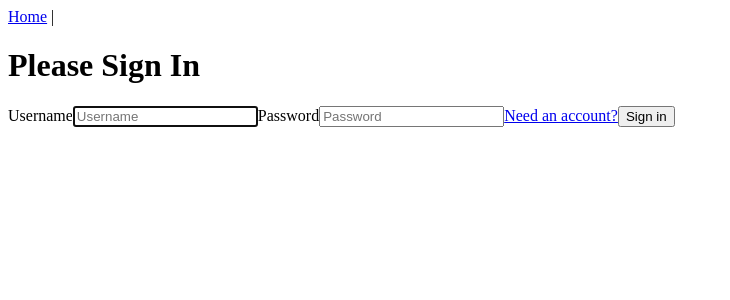
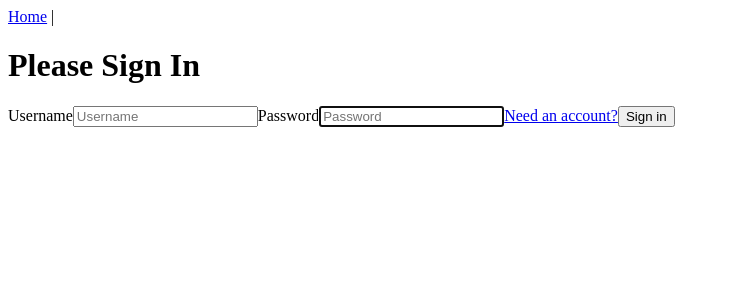
Before and after one commit to wgladnick/tender, a Vue app in the folder vue/: page /login in a window 1280 px wide. Shown: the top 300 px of the page, without its empty margins (0-730 px from the left). Built offline with nearby package versions, Linux system fonts and the light colour scheme.

Commit message:
Added notes to Vue Components

```diff
--- a/vue/src/router/index.js
+++ b/vue/src/router/index.js
@@ -57,7 +57,8 @@ const router = new Router({
 })
 
 router.beforeEach((to, from, next) => {
-  // Determine if the route requires Authentication
+
+  // Determines if the route requires Authentication
   const requiresAuth = to.matched.some(x => x.meta.requiresAuth);
 
   // If it does and they are not logged in, send the user to "/login"
--- a/vue/src/views/Home.vue
+++ b/vue/src/views/Home.vue
@@ -3,10 +3,15 @@
     <h1>Home</h1>
     <p>You must be authenticated to see this</p>
   </div>
+
 </template>
 
 <script>
+
+
 export default {
+
+
   name: "home"
 };
 </script>
--- a/vue/src/views/Login.vue
+++ b/vue/src/views/Login.vue
@@ -1,18 +1,30 @@
 <template>
+<!-- Container -->
   <div id="login" class="text-center">
+
+    <!-- Login Form -->
     <form class="form-signin" @submit.prevent="login">
+      <!--Heading -->
       <h1 class="h3 mb-3 font-weight-normal">Please Sign In</h1>
+
+        <!-- Danger Alert when credentials are invalid -->
       <div
         class="alert alert-danger"
         role="alert"
         v-if="invalidCredentials"
       >Invalid username and password!</div>
+
+        <!-- Success Alert when registration in successful -->
       <div
         class="alert alert-success"
         role="alert"
         v-if="this.$route.query.registration"
       >Thank you for registering, please sign in.</div>
+
+      <!-- Label for username input -->
       <label for="username" class="sr-only">Username</label>
+
+      <!-- Username input -->
       <input
         type="text"
         id="username"
@@ -20,9 +32,12 @@
         placeholder="Username"
         v-model="user.username"
         required
-        autofocus
       />
+
+      <!-- Label for password input -->
       <label for="password" class="sr-only">Password</label>
+
+      <!-- Password input -->
       <input
         type="password"
         id="password"
@@ -30,11 +45,17 @@
         placeholder="Password"
         v-model="user.password"
         required
+        autofocus
+
       />
+      <!-- Links the Need an account button to the registration page -->
       <router-link :to="{ name: 'register' }">Need an account?</router-link>
+
+      <!-- Submit button -->
       <button type="submit">Sign in</button>
     </form>
   </div>
+
 </template>
 
 <script>
@@ -58,6 +79,8 @@ export default {
         .login(this.user)
         .then(response => {
           if (response.status == 200) {
+
+            // sets token and user info
             this.$store.commit("SET_AUTH_TOKEN", response.data.token);
             this.$store.commit("SET_USER", response.data.user);
             this.$router.push("/");
```
Also changed, not shown: vue/src/store/index.js (+8 -0 lines), vue/src/views/Register.vue (+30 -0 lines), 2 other files (tests, documents, lock files or other folders).
